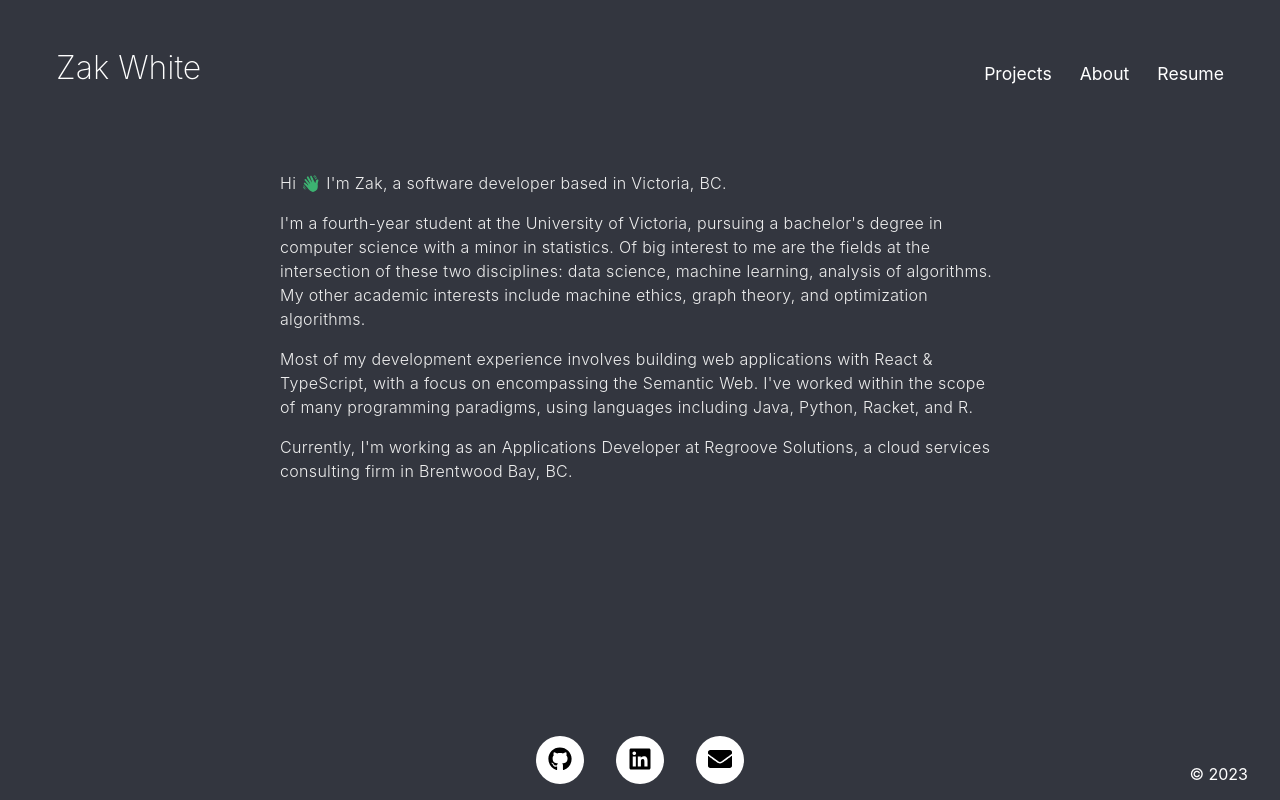
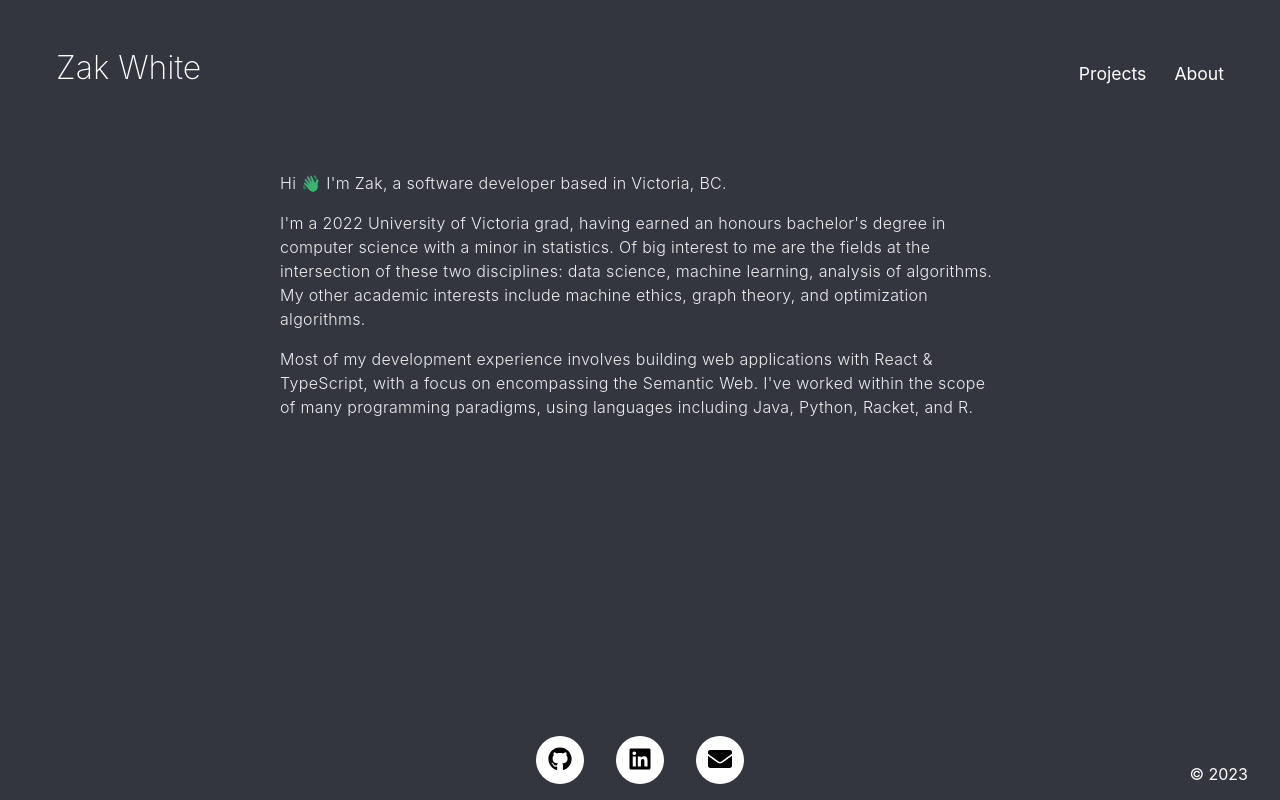
Before and after one commit to zakwht/portfolio, a Next.js app: page /about in a window 1280 px wide. Built offline with nearby package versions, Linux system fonts and the light colour scheme.

Commit message:
hide resume for v1

```diff
--- a/src/pages/_app.tsx
+++ b/src/pages/_app.tsx
@@ -135,7 +135,6 @@ export const App: React.FC<AppProps> = ({Component, pageProps}) =>
       <NavStyled>
         <Link href="/projects">Projects</Link>
         <Link href="/about">About</Link>
-        <Link href="/resume">Resume</Link>
       </NavStyled>
     </HeaderStyled>
     <MainStyled>
--- a/src/pages/about.tsx
+++ b/src/pages/about.tsx
@@ -18,7 +18,7 @@ export const AboutRoute: React.FC = () => (
       <p>
         Hi <span style={{color: "transparent", textShadow: "0 0 0 mediumseagreen"}}>👋</span> I'm Zak, a software developer based in Victoria, BC.</p>
       <p>
-        I'm a fourth-year student at the University of Victoria, pursuing a bachelor's degree in computer science with a minor in statistics.
+        I'm a 2022 University of Victoria grad, having earned an honours bachelor's degree in computer science with a minor in statistics.
         Of big interest to me are the fields at the intersection of these two disciplines: data science, machine learning, analysis of algorithms.
         My other academic interests include machine ethics, graph theory, and optimization algorithms.
       </p>
@@ -26,9 +26,6 @@ export const AboutRoute: React.FC = () => (
         Most of my development experience involves building web applications with React &amp; TypeScript, with a focus on encompassing the Semantic Web.
         I've worked within the scope of many programming paradigms, using languages including Java, Python, Racket, and R.
       </p>
-      <p>
-        Currently, I'm working as an Applications Developer at Regroove Solutions, a cloud services consulting firm in Brentwood Bay, BC.
-      </p>
     </AboutStyled>
   </>
 );
```
Also changed, not shown: content/resume.json (+4 -7 lines), src/pages/_resume.tsx (renamed from src/pages/resume.tsx).
